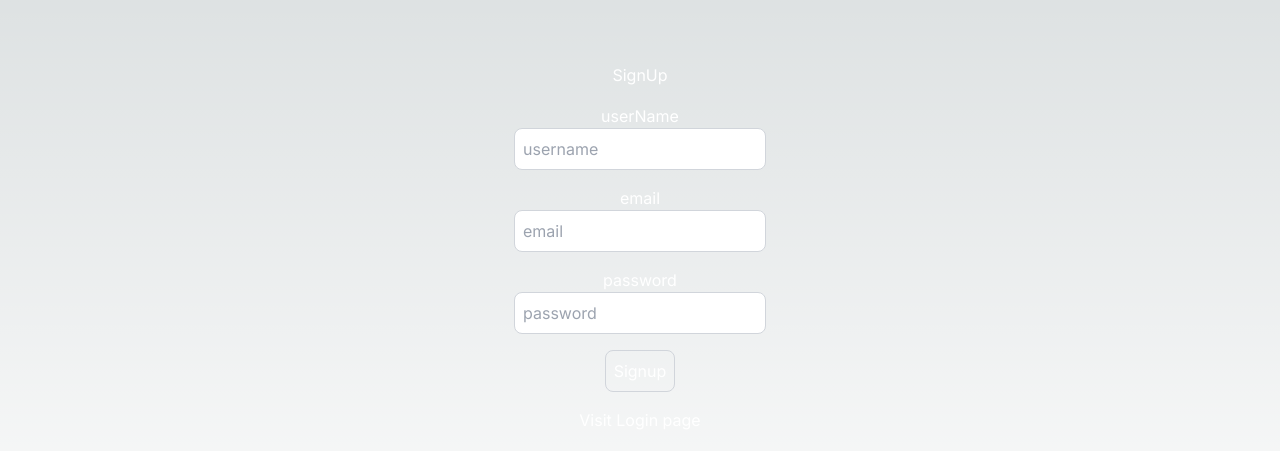
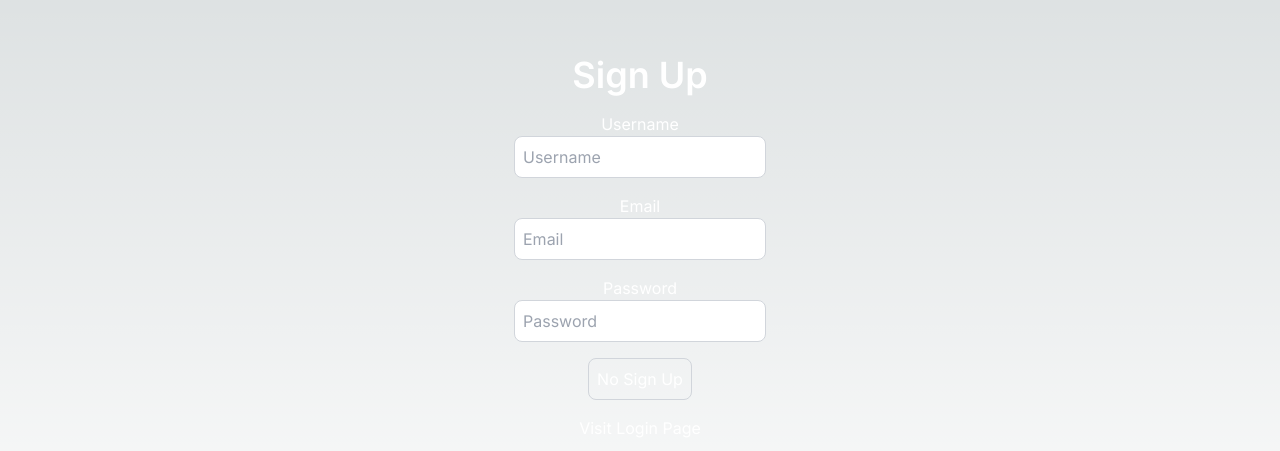
Before and after one commit to Richson-Tech/profile, a Next.js app: page /signup in a window 1280 px wide. Shown: the part 153-604 px from the top of the page. Built offline with nearby package versions, Linux system fonts and the light colour scheme.

Commit message:
new commit

```diff
--- a/package.json
+++ b/package.json
@@ -27,5 +27,8 @@
     "react-hot-toast": "^2.4.1",
     "tailwindcss": "3.4.14",
     "typescript": "5.6.3"
+  },
+  "devDependencies": {
+    "@types/bcryptjs": "^2.4.6"
   }
 }
--- /dev/null
+++ b/src/app/api/users/login/page.tsx
@@ -0,0 +1,43 @@
+"use client";
+import React, { useState } from "react";
+import Link from "next/link";
+import { useRouter } from "next/navigation";
+import { axios } from "axios";
+
+export default function Login() {
+  const [user, setUser] = React.useState({
+    email: "",
+    password: ""
+
+  });
+
+  const onLogin = async () => {};
+  return (
+    <div className="flex flex-col items-center justify-center min-h-screen py-2 text-white">
+      <h1 className="mb-4">Login</h1>
+      <hr />
+      <label htmlFor="userName">email</label>
+      <input
+        className="p-2 text-black border border-gray-300 rounded-lg mb-4 focus:outline-none focus-border-gray-600 "
+        type="text"
+        id="email"
+        value={user.email}
+        onChange={(e) => setUser({ ...user, email: e.target.value })}
+        placeholder="email"
+      />
+      <label htmlFor="userName">password</label>
+      <input
+        className="p-2 text-black border border-gray-300 rounded-lg mb-4 focus:outline-none focus-border-gray-600 "
+        type="text"
+        id="password"
+        value={user.password}
+        onChange={(e) => setUser({ ...user, password: e.target.value })}
+        placeholder="password"
+          />
+          <button onClick={onLogin } className="p-2 border border-gray-300 rounded-lg mb-4 focus:outline-none focus-border-gray-600 ">
+            Login
+          </button>
+          <Link href="/signup">Visit Signup page</Link>
+    </div>
+  );
+}
--- a/src/app/api/users/signup/route.ts
+++ b/src/app/api/users/signup/route.ts
@@ -1,16 +1,17 @@
-import connect from "@/dbConfig/dbConfig";
-import User from "@/models/userModel";
+import { connect } from "@/dbConfig/dbConfig";
+import User from "@/models/userModel"
 import { NextRequest, NextResponse } from "next/server";
 import bcryptjs from "bcryptjs";
 
 connect();
+
 export async function POST(req: NextRequest) {
   try {
     const reqBody = await req.json();
     const { username, email, password } = reqBody;
     console.log(reqBody);
 
-    //   check if user already exists
+    // Check if user already exists
     const user = await User.findOne({ email });
     if (user) {
       return NextResponse.json(
@@ -18,23 +19,26 @@ export async function POST(req: NextRequest) {
         { status: 400 }
       );
     }
-    // hash password
+
+    // Hash password
     const salt = await bcryptjs.genSalt(10);
-    const harshedPassword = await bcryptjs.hash(password, salt);
-    //   creating a new user
+    const hashedPassword = await bcryptjs.hash(password, salt);
+
+    // Create a new user
     const newUser = new User({
       username,
       email,
-      password: harshedPassword,
+      password: hashedPassword,
     });
     const savedUser = await newUser.save();
-      console.log(savedUser);
-      return NextResponse.json({
-          message: "User created successfully",
-          success: true,
-          savedUser
-      })
+    console.log(savedUser);
+
+    return NextResponse.json({
+      message: "User created successfully",
+      success: true,
+      savedUser,
+    });
   } catch (error: any) {
-    return NextResponse.json({ error: error.message }), { status: 500 };
+    return NextResponse.json({ error: error.message }, { status: 500 });
   }
 }
--- a/src/app/login/page.tsx
+++ b/src/app/login/page.tsx
@@ -1,43 +1,9 @@
-"use client";
-import React, { useState } from "react";
-import Link from "next/link";
-import { useRouter } from "next/navigation";
-import { axios } from "axios";
+import React from 'react'
 
-export default function Login() {
-  const [user, setUser] = React.useState({
-    email: "",
-    password: ""
+const page = () => {
+  return (
+    <div>Login page</div>
+  )
+}
 
-  });
-
-  const onLogin = async () => {};
-  return (
-    <div className="flex flex-col items-center justify-center min-h-screen py-2 text-white">
-      <h1 className="mb-4">Login</h1>
-      <hr />
-      <label htmlFor="userName">email</label>
-      <input
-        className="p-2 text-black border border-gray-300 rounded-lg mb-4 focus:outline-none focus-border-gray-600 "
-        type="text"
-        id="email"
-        value={user.email}
-        onChange={(e) => setUser({ ...user, email: e.target.value })}
-        placeholder="email"
-      />
-      <label htmlFor="userName">password</label>
-      <input
-        className="p-2 text-black border border-gray-300 rounded-lg mb-4 focus:outline-none focus-border-gray-600 "
-        type="text"
-        id="password"
-        value={user.password}
-        onChange={(e) => setUser({ ...user, password: e.target.value })}
-        placeholder="password"
-          />
-          <button onClick={onLogin } className="p-2 border border-gray-300 rounded-lg mb-4 focus:outline-none focus-border-gray-600 ">
-            Login
-          </button>
-          <Link href="/signup">Visit Signup page</Link>
-    </div>
-  );
-}
+export default page
--- a/src/app/signup/page.tsx
+++ b/src/app/signup/page.tsx
@@ -1,55 +1,85 @@
+
 "use client";
-import React, { useState } from "react";
+import React, { useEffect, useState } from "react";
 import Link from "next/link";
 import { useRouter } from "next/navigation";
-import { axios } from "axios";
+import axios from "axios";
+import toast from "react-hot-toast";
 
 export default function SignUp() {
-    const router = useRouter();
+  const router = useRouter();
 
-  const [user, setUser] = React.useState({
+  const [user, setUser] = useState({
+    username: "",
     email: "",
     password: "",
-    userName: "",
   });
-    const [buttonDisable, setButtondisabled] = React.useState(false)
+  const [buttonDisable, setButtondisabled] = useState(false);
+  const [loading, setLoading] = useState(false);
 
-  const onSignUp = async () => {};
+  const onSignUp = async () => {
+    try {
+      setLoading(true);
+      const response = await axios.post("/api/users/signup", user);
+      console.log("Signup success", response.data);
+      toast.success("Signup successful!");
+      router.push("/login");
+    } catch (error: any) {
+      console.log("Signup failed", error.response?.data || error.message);
+      toast.error(error.response?.data.error || "An error occurred during signup.");
+    } finally {
+      setLoading(false);
+    }
+  };
+
+  useEffect(() => {
+    setButtondisabled(!user.email || !user.password || !user.username);
+  }, [user]);
+
   return (
     <div className="flex flex-col items-center justify-center min-h-screen py-2 text-white">
-      <h1 className="mb-4">SignUp</h1>
+      <h1 className="mb-4 text-4xl font-semibold">{loading ? "Loading..." : "Sign Up"}</h1>
       <hr />
-      <label htmlFor="userName">userName</label>
+
+      <label htmlFor="username">Username</label>
       <input
-        className="p-2 text-black border border-gray-300 rounded-lg mb-4 focus:outline-none focus-border-gray-600 "
+        className="p-2 text-black border border-gray-300 rounded-lg mb-4 focus:outline-none focus:border-gray-600"
         type="text"
         id="username"
-        value={user.userName}
-        onChange={(e) => setUser({ ...user, userName: e.target.value })}
-        placeholder="username"
+        value={user.username}
+        onChange={(e) => setUser({ ...user, username: e.target.value })}
+        placeholder="Username"
       />
-      <label htmlFor="userName">email</label>
+
+      <label htmlFor="email">Email</label>
       <input
-        className="p-2 text-black border border-gray-300 rounded-lg mb-4 focus:outline-none focus-border-gray-600 "
-        type="text"
+        className="p-2 text-black border border-gray-300 rounded-lg mb-4 focus:outline-none focus:border-gray-600"
+        type="email"
         id="email"
         value={user.email}
         onChange={(e) => setUser({ ...user, email: e.target.value })}
-        placeholder="email"
+        placeholder="Email"
       />
-      <label htmlFor="userName">password</label>
+
+      <label htmlFor="password">Password</label>
       <input
-        className="p-2 text-black border border-gray-300 rounded-lg mb-4 focus:outline-none focus-border-gray-600 "
-        type="text"
+        className="p-2 text-black border border-gray-300 rounded-lg mb-4 focus:outline-none focus:border-gray-600"
+        type="password"
         id="password"
         value={user.password}
         onChange={(e) => setUser({ ...user, password: e.target.value })}
-        placeholder="password"
-          />
-          <button onClick={SignUp } className="p-2 border border-gray-300 rounded-lg mb-4 focus:outline-none focus-border-gray-600 ">
-            Signup
-          </button>
-          <Link href="/login">Visit Login page</Link>
+        placeholder="Password"
+      />
+
+      <button
+        onClick={onSignUp}
+        className="p-2 border border-gray-300 rounded-lg mb-4 focus:outline-none focus:border-gray-600"
+        disabled={buttonDisable || loading}
+      >
+        {loading ? "Signing Up..." : buttonDisable ? "No Sign Up" : "Sign Up"}
+      </button>
+
+      <Link href="/login">Visit Login Page</Link>
     </div>
   );
 }
--- a/src/dbConfig/dbConfig.ts
+++ b/src/dbConfig/dbConfig.ts
@@ -1,6 +1,6 @@
 import mongoose from "mongoose";
 
-export default async function connect() {
+export async function connect() {
   try {
     mongoose.connect(process.env.MONGODB_URL!);
 
@@ -12,7 +12,6 @@ export default async function connect() {
     connection.on("error", (err) => {
       console.log("connection error, make sure connection is running" + err);
     });
-    process.exit();
   } catch (error) {
     console.log("something went wrong!");
     console.log(error);
```
Also changed, not shown: src/app/api/users/login/route.ts (deleted), 2 other files (tests, documents, lock files or other folders).
